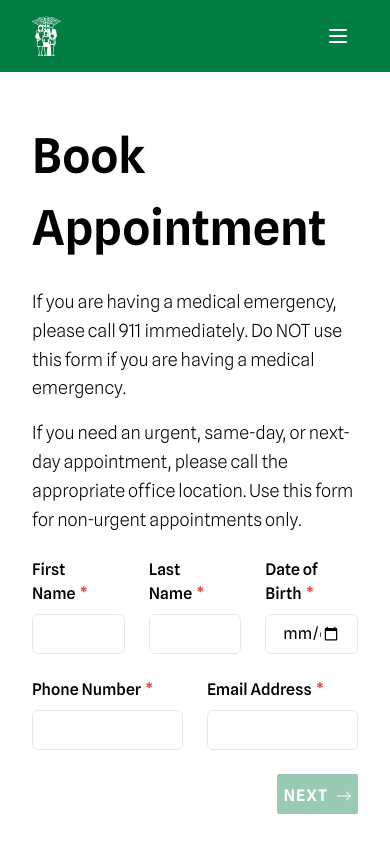
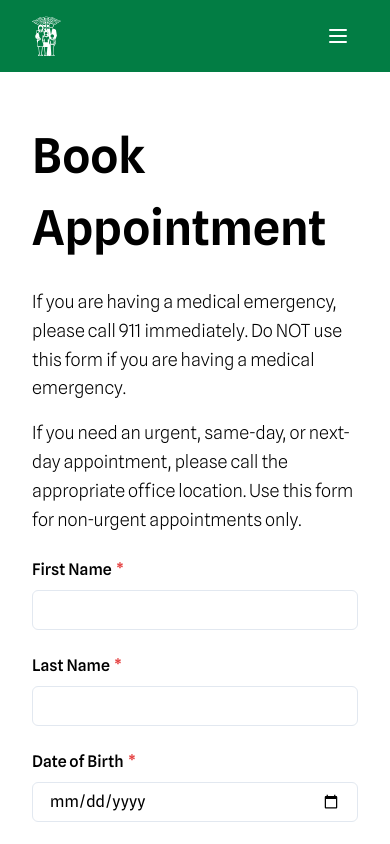
Before and after one commit to rumeetgoradia/harshem, a Next.js app: page /appointment in a window 390 px wide. Shown: the top 844 px of the page. Built offline with nearby package versions, Linux system fonts and the light colour scheme.

Commit message:
Make appointment form responsive

```diff
--- a/components/Appointment/AppointmentForm/AppointmentForm.tsx
+++ b/components/Appointment/AppointmentForm/AppointmentForm.tsx
@@ -9,6 +9,7 @@ import {
 import { useState } from "react"
 import { AppointmentStep } from "./AppointmentStep"
 import { DateStep } from "./DateStep"
+import { FinishStep } from "./FinishStep"
 import { PatientStep } from "./PatientStep"
 import { SubmitStep } from "./SubmitStep"
 
@@ -61,7 +62,7 @@ const AppointmentForm: React.FC<AppointmentFormProps> = ({}) => {
 				return <SubmitStep {...appointmentFormStepProps} />
 			}
 			case 4: {
-				return <>finished</>
+				return <FinishStep />
 			}
 		}
 	}
--- a/components/Appointment/AppointmentForm/AppointmentStep/AppointmentStep.tsx
+++ b/components/Appointment/AppointmentForm/AppointmentStep/AppointmentStep.tsx
@@ -57,7 +57,7 @@ const AppointmentStep: React.FC<AppointmentFormStepProps> = ({
 	return (
 		<Box as="form" onSubmit={handleSubmit(onSubmit)} w="full">
 			<Grid w="full" templateColumns="repeat(6, 1fr)" gap={6}>
-				<GridItem colSpan={2}>
+				<GridItem colSpan={{ base: 6, md: 2 }}>
 					<FormControl
 						id="officePreference"
 						isInvalid={!!errors.officePreference}
@@ -82,7 +82,7 @@ const AppointmentStep: React.FC<AppointmentFormStepProps> = ({
 						</FormErrorMessage>
 					</FormControl>
 				</GridItem>
-				<GridItem colSpan={2}>
+				<GridItem colSpan={{ base: 6, md: 2 }}>
 					<FormControl
 						id="providerPreference"
 						isInvalid={!!errors.providerPreference}
@@ -108,7 +108,7 @@ const AppointmentStep: React.FC<AppointmentFormStepProps> = ({
 						</FormErrorMessage>
 					</FormControl>
 				</GridItem>
-				<GridItem colSpan={2}>
+				<GridItem colSpan={{ base: 6, md: 2 }}>
 					<FormControl
 						id="appointmentType"
 						isInvalid={!!errors.appointmentType}
--- a/components/Appointment/AppointmentForm/DateStep/DateStep.tsx
+++ b/components/Appointment/AppointmentForm/DateStep/DateStep.tsx
@@ -83,7 +83,6 @@ const DateStep: React.FC<AppointmentFormStepProps> = ({
 		const calculatedFirstTimeLimits = getOpenCloseHours(
 			watchFirstDatePreference
 		)
-		console.log(calculatedFirstTimeLimits)
 		setFirstTimeLimits(calculatedFirstTimeLimits)
 	}, [watchFirstDatePreference])
 
@@ -111,7 +110,7 @@ const DateStep: React.FC<AppointmentFormStepProps> = ({
 	return (
 		<Box as="form" onSubmit={handleSubmit(onSubmit)} w="full">
 			<Grid w="full" templateColumns="repeat(6, 1fr)" gap={6}>
-				<GridItem colSpan={3}>
+				<GridItem colSpan={{ base: 6, md: 3 }}>
 					<VStack spacing={6}>
 						<FormControl
 							id="firstDatePreference"
@@ -205,7 +204,7 @@ const DateStep: React.FC<AppointmentFormStepProps> = ({
 						</FormControl>
 					</VStack>
 				</GridItem>
-				<GridItem colSpan={3}>
+				<GridItem colSpan={{ base: 6, md: 3 }}>
 					<VStack spacing={6}>
 						<FormControl
 							id="secondDatePreference"
--- /dev/null
+++ b/components/Appointment/AppointmentForm/FinishStep/FinishStep.tsx
@@ -0,0 +1,27 @@
+import { Link, Text, VStack } from "@chakra-ui/react"
+import NextLink from "next/link"
+
+type FinishStepProps = {}
+
+const FinishStep: React.FC<FinishStepProps> = ({}) => {
+	return (
+		<VStack w="full" spacing={6} px={8}>
+			<Text textStyle="paragraph">
+				Thank you for requesting an appointment! We will reach out to you
+				shortly to confirm your appointment date and time.
+			</Text>
+			<Text textStyle="paragraph">
+				If you are a new patient, please take some time to print out and
+				complete the first-time registration form, found on our{" "}
+				<NextLink href="/forms" passHref>
+					<Link color="brand.700" title="Patient Forms">
+						patient forms page
+					</Link>
+				</NextLink>
+				.
+			</Text>
+		</VStack>
+	)
+}
+
+export default FinishStep
--- /dev/null
+++ b/components/Appointment/AppointmentForm/FinishStep/index.ts
@@ -0,0 +1 @@
+export { default as FinishStep } from './FinishStep'
--- a/components/Appointment/AppointmentForm/PatientStep/PatientStep.tsx
+++ b/components/Appointment/AppointmentForm/PatientStep/PatientStep.tsx
@@ -46,7 +46,7 @@ const PatientStep: React.FC<AppointmentFormStepProps> = ({
 	return (
 		<Box as="form" onSubmit={handleSubmit(onSubmit)} w="full">
 			<Grid w="full" templateColumns="repeat(6, 1fr)" gap={6}>
-				<GridItem colSpan={2}>
+				<GridItem colSpan={{ base: 6, sm: 3, md: 2 }}>
 					<FormControl id="firstName" isInvalid={!!errors.firstName} isRequired>
 						<FormLabel>First Name</FormLabel>
 						<Input
@@ -58,7 +58,7 @@ const PatientStep: React.FC<AppointmentFormStepProps> = ({
 						<FormErrorMessage>{errors.firstName?.message}</FormErrorMessage>
 					</FormControl>
 				</GridItem>
-				<GridItem colSpan={2}>
+				<GridItem colSpan={{ base: 6, sm: 3, md: 2 }}>
 					<FormControl id="lastName" isInvalid={!!errors.lastName} isRequired>
 						<FormLabel>Last Name</FormLabel>
 						<Input
@@ -70,7 +70,7 @@ const PatientStep: React.FC<AppointmentFormStepProps> = ({
 						<FormErrorMessage>{errors.lastName?.message}</FormErrorMessage>
 					</FormControl>
 				</GridItem>
-				<GridItem colSpan={2}>
+				<GridItem colSpan={{ base: 6, md: 2 }}>
 					<FormControl
 						id="dateOfBirth"
 						isInvalid={!!errors.dateOfBirth}
@@ -91,7 +91,7 @@ const PatientStep: React.FC<AppointmentFormStepProps> = ({
 						<FormErrorMessage>{errors.dateOfBirth?.message}</FormErrorMessage>
 					</FormControl>
 				</GridItem>
-				<GridItem colSpan={3}>
+				<GridItem colSpan={{ base: 6, sm: 3 }}>
 					<FormControl id="phone" isInvalid={!!errors.phone} isRequired>
 						<FormLabel>Phone Number</FormLabel>
 						<Input
@@ -108,7 +108,7 @@ const PatientStep: React.FC<AppointmentFormStepProps> = ({
 						<FormErrorMessage>{errors.phone?.message}</FormErrorMessage>
 					</FormControl>
 				</GridItem>
-				<GridItem colSpan={3}>
+				<GridItem colSpan={{ base: 6, sm: 3 }}>
 					<FormControl id="email" isInvalid={!!errors.email} isRequired>
 						<FormLabel>Email Address</FormLabel>
 						<Input
--- a/components/Appointment/AppointmentForm/SubmitStep/SubmitStep.tsx
+++ b/components/Appointment/AppointmentForm/SubmitStep/SubmitStep.tsx
@@ -16,10 +16,10 @@ import { BsArrowLeft } from "react-icons/bs"
 const SubmitStep: React.FC<AppointmentFormStepProps> = ({
 	appointmentFormData,
 	decrementFormStep,
+	incrementFormStep,
 	updateAppointmentFormData,
 }) => {
 	const {
-		register,
 		handleSubmit,
 		formState: { errors, isValid, isSubmitting },
 		control,
@@ -32,11 +32,11 @@ const SubmitStep: React.FC<AppointmentFormStepProps> = ({
 		},
 	})
 
-	const onSubmit = (values: AppointmentStepFields) => {
-		console.log(values)
-
+	const onSubmit = async (values: AppointmentStepFields) => {
 		if (isValid) {
 			updateAppointmentFormData(values)
+			// TODO send email
+			incrementFormStep()
 		}
 	}
 	const goToPrevFormStep = (values: SubmitStepFields) => {
--- a/content/appointment.ts
+++ b/content/appointment.ts
@@ -25,8 +25,6 @@ export type DateStepFields = {
 	firstTimePreference: string
 	secondDatePreference?: string
 	secondTimePreference?: string
-	thirdDatePreference?: string
-	thirdTimePreference?: string
 }
 
 export type SubmitStepFields = {
```
